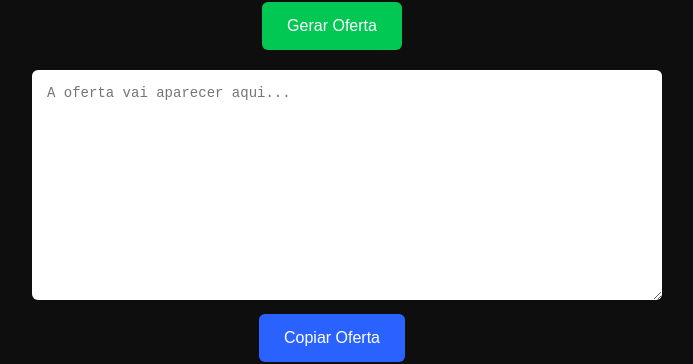
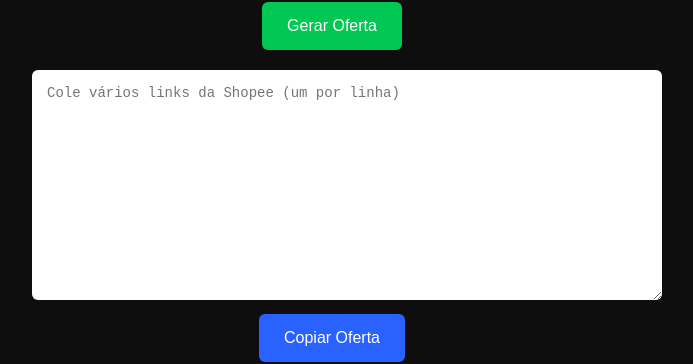
Before and after one commit to DEXx-s/Repository-name-gerador-ofertas, a website: page index.html in a window 1280 px wide. Shown: the part 167-531 px from the top of the page, without its empty margins (308-1001 px from the left). Drawn offline with Linux system fonts and the light colour scheme.

Commit message:
Atualizar o index.html

```diff
--- a/index.html
+++ b/index.html
@@ -84,8 +84,7 @@ background:#2962ff;
 
 <img id="imagem" style="display:none">
 
-<textarea id="resultado" placeholder="A oferta vai aparecer aqui..."></textarea>
-
+<textarea id="link" placeholder="Cole vários links da Shopee (um por linha)"></textarea>
 <br>
 
 <button class="copy" onclick="copiar()">Copiar Oferta</button>
```
